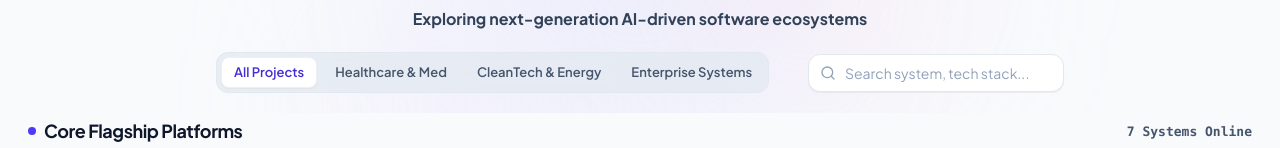
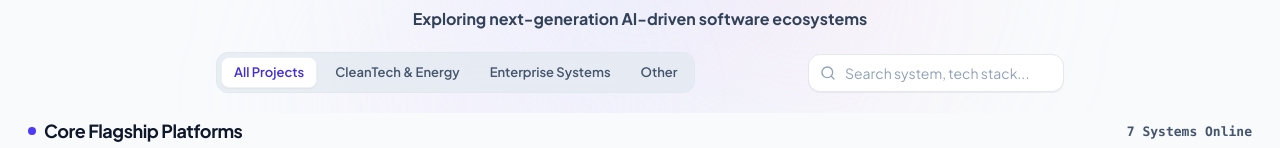
Before and after one commit to georgezhangusa/George-Zhang-Homepage, a React (Vite) app: page / in a window 1280 px wide. Shown: the part 132-280 px from the top of the page. Built offline with nearby package versions, Linux system fonts and the light colour scheme.

Commit message:
refactor(hero): rename healthcare category to other

```diff
--- a/src/components/HeroSection.tsx
+++ b/src/components/HeroSection.tsx
@@ -20,9 +20,9 @@ export const HeroSection: React.FC<HeroSectionProps> = ({
 }) => {
   const categories: { id: ProjectCategory; label: string; labelZh: string }[] = [
     { id: 'all', label: 'All Projects', labelZh: '全部项目' },
-    { id: 'healthcare', label: 'Healthcare & Med', labelZh: '医疗健康' },
     { id: 'energy', label: 'CleanTech & Energy', labelZh: '储能与算力' },
     { id: 'enterprise', label: 'Enterprise Systems', labelZh: '企业核心系统' },
+    { id: 'healthcare', label: 'Other', labelZh: '其它' },
   ];
 
   return (
```
